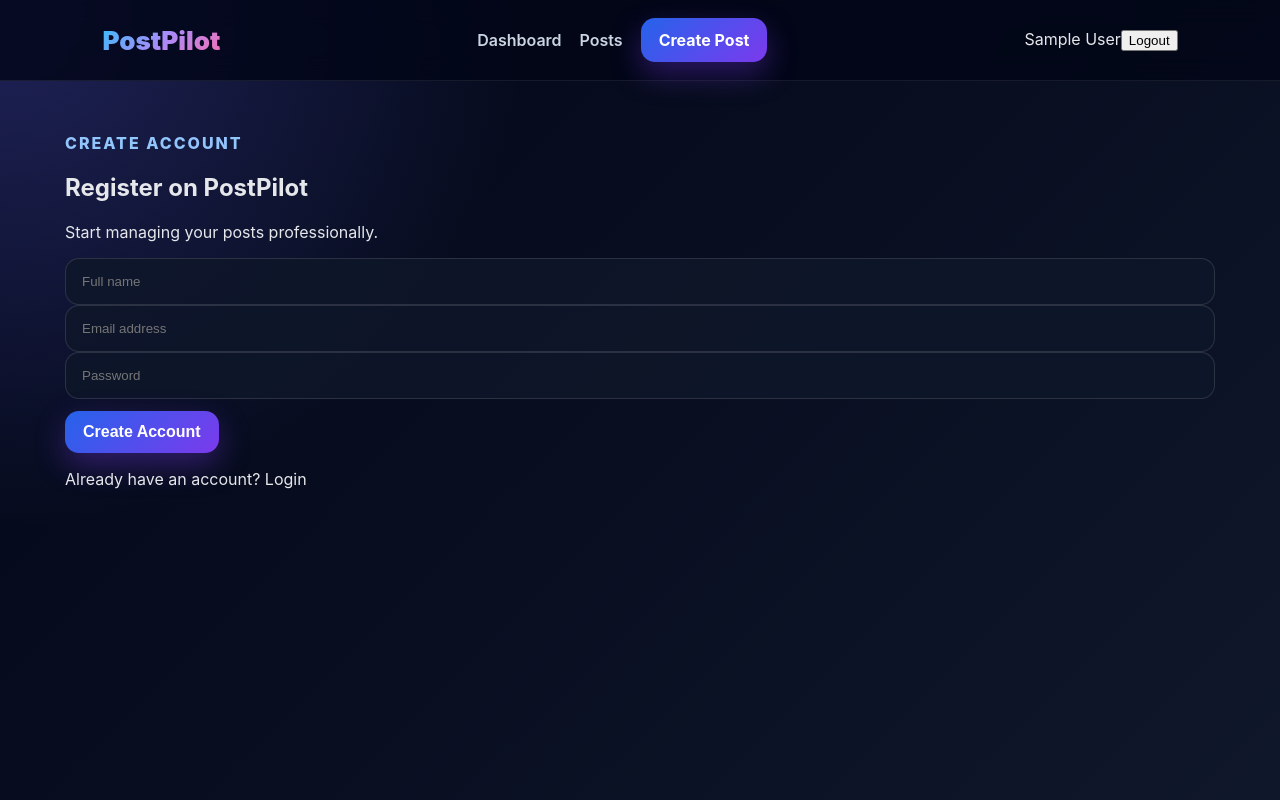
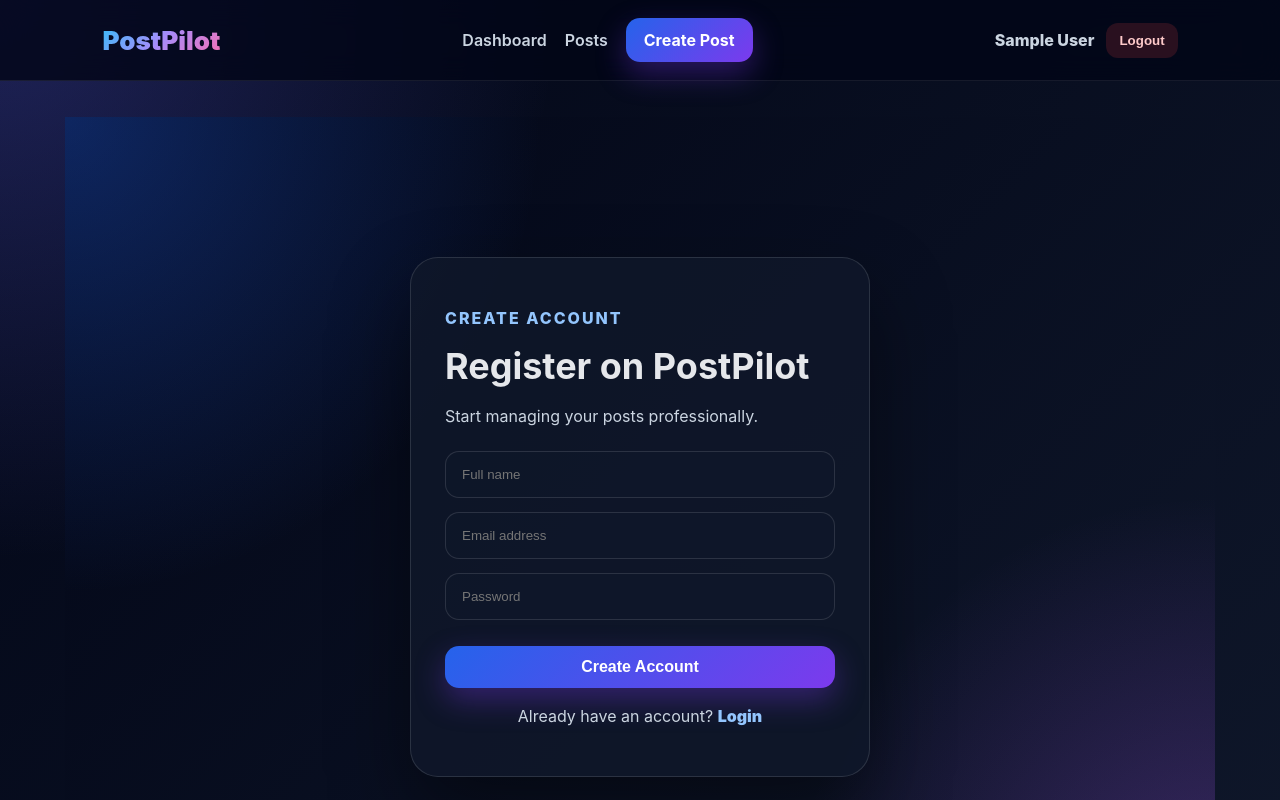
Before and after one commit to Kesarkarale/post-management-system, a React (Vite) app: page /register in a window 1280 px wide. Shown: the top 800 px of the page. Built offline with nearby package versions, Linux system fonts and the light colour scheme; sample sign-in values are in the browser's storage.

Commit message:
Update styles.css

```diff
--- a/src/styles.css
+++ b/src/styles.css
@@ -446,3 +446,135 @@ textarea:focus {
     padding: 14px;
   }
 }
+.authPage {
+  min-height: 100vh;
+  display: grid;
+  place-items: center;
+  padding: 24px;
+  background:
+    radial-gradient(circle at top left, rgba(37, 99, 235, 0.35), transparent 34%),
+    radial-gradient(circle at bottom right, rgba(168, 85, 247, 0.28), transparent 30%),
+    linear-gradient(135deg, #020617, #0f172a);
+}
+
+.authCard {
+  width: min(460px, 100%);
+  background: rgba(15, 23, 42, 0.88);
+  border: 1px solid rgba(255, 255, 255, 0.12);
+  padding: 34px;
+  border-radius: 28px;
+  box-shadow: 0 35px 80px rgba(0, 0, 0, 0.45);
+  animation: fadeUp 0.55s ease;
+}
+
+.authCard h1 {
+  margin: 8px 0;
+  font-size: 36px;
+}
+
+.authText {
+  color: #cbd5e1;
+  line-height: 1.6;
+}
+
+.authForm {
+  display: grid;
+  gap: 14px;
+  margin-top: 22px;
+}
+
+.authError {
+  background: rgba(239, 68, 68, 0.16);
+  color: #fecaca;
+  border: 1px solid rgba(239, 68, 68, 0.32);
+  padding: 12px 14px;
+  border-radius: 14px;
+  margin-top: 16px;
+  font-weight: 700;
+}
+
+.switchText {
+  color: #cbd5e1;
+  margin-top: 18px;
+  text-align: center;
+}
+
+.switchText a {
+  color: #93c5fd;
+  font-weight: 900;
+}
+
+.userBox {
+  display: flex;
+  align-items: center;
+  gap: 12px;
+  color: #cbd5e1;
+  font-weight: 800;
+}
+
+.userBox button {
+  border: none;
+  background: rgba(239, 68, 68, 0.16);
+  color: #fecaca;
+  padding: 10px 13px;
+  border-radius: 12px;
+  cursor: pointer;
+  font-weight: 900;
+}
+
+.dashboardGrid {
+  display: grid;
+  grid-template-columns: 1fr 1.3fr;
+  gap: 22px;
+}
+
+.dashPanel {
+  background: rgba(15, 23, 42, 0.82);
+  border: 1px solid rgba(255, 255, 255, 0.1);
+  padding: 26px;
+  border-radius: 24px;
+  box-shadow: 0 22px 45px rgba(0, 0, 0, 0.25);
+}
+
+.dashPanel h2 {
+  margin-top: 0;
+}
+
+.dashPanel p {
+  color: #cbd5e1;
+  line-height: 1.7;
+}
+
+.quickActions {
+  display: grid;
+  gap: 14px;
+}
+
+.quickActions a {
+  padding: 16px;
+  border-radius: 16px;
+  background: rgba(255, 255, 255, 0.08);
+  color: white;
+  font-weight: 900;
+  transition: 0.25s;
+}
+
+.quickActions a:hover {
+  transform: translateY(-4px);
+  background: linear-gradient(135deg, #2563eb, #7c3aed);
+}
+
+@media (max-width: 850px) {
+  .dashboardGrid {
+    grid-template-columns: 1fr;
+  }
+
+  .header {
+    gap: 15px;
+  }
+
+  .userBox {
+    flex-wrap: wrap;
+    justify-content: center;
+  }
+}
```
